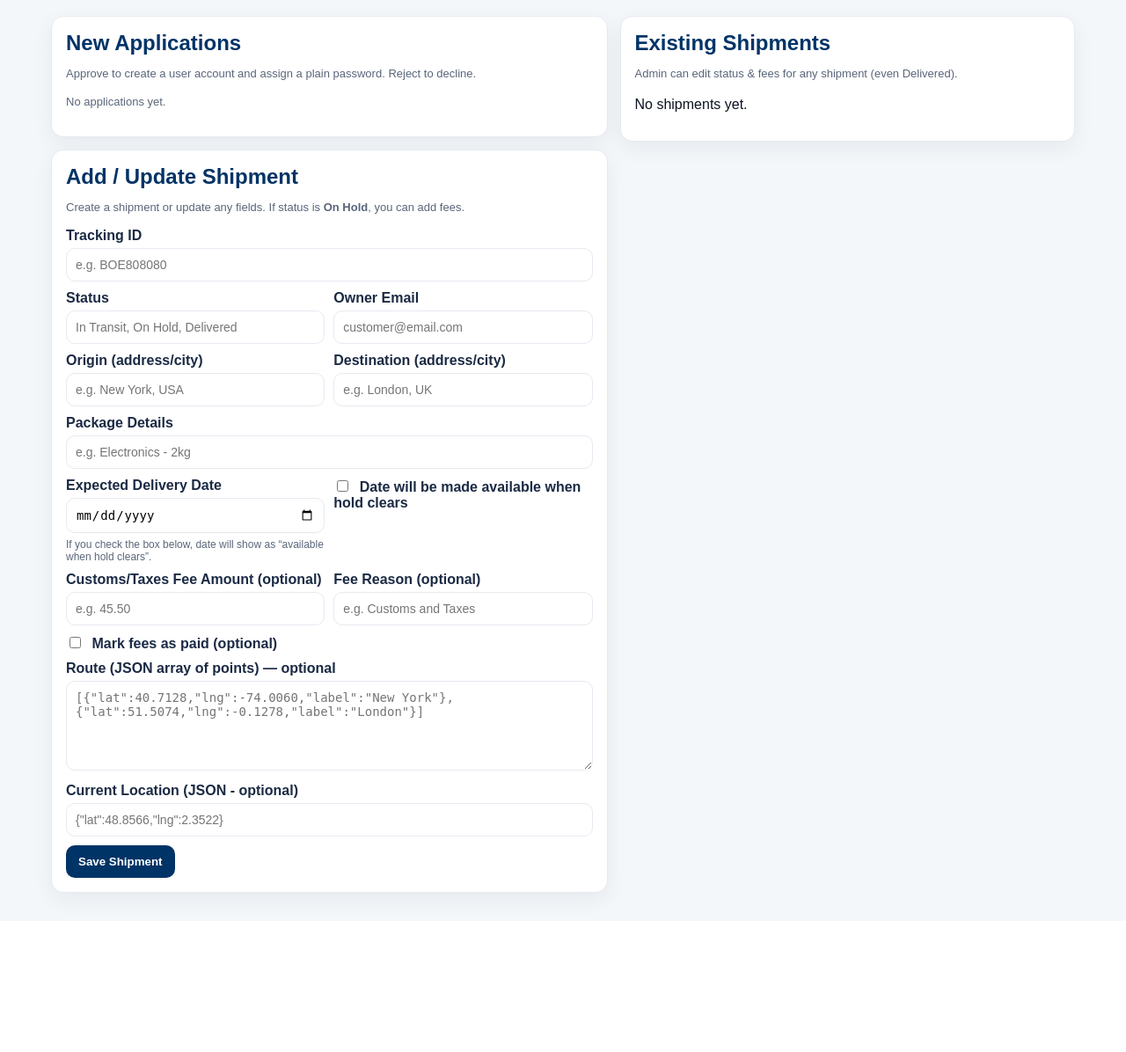
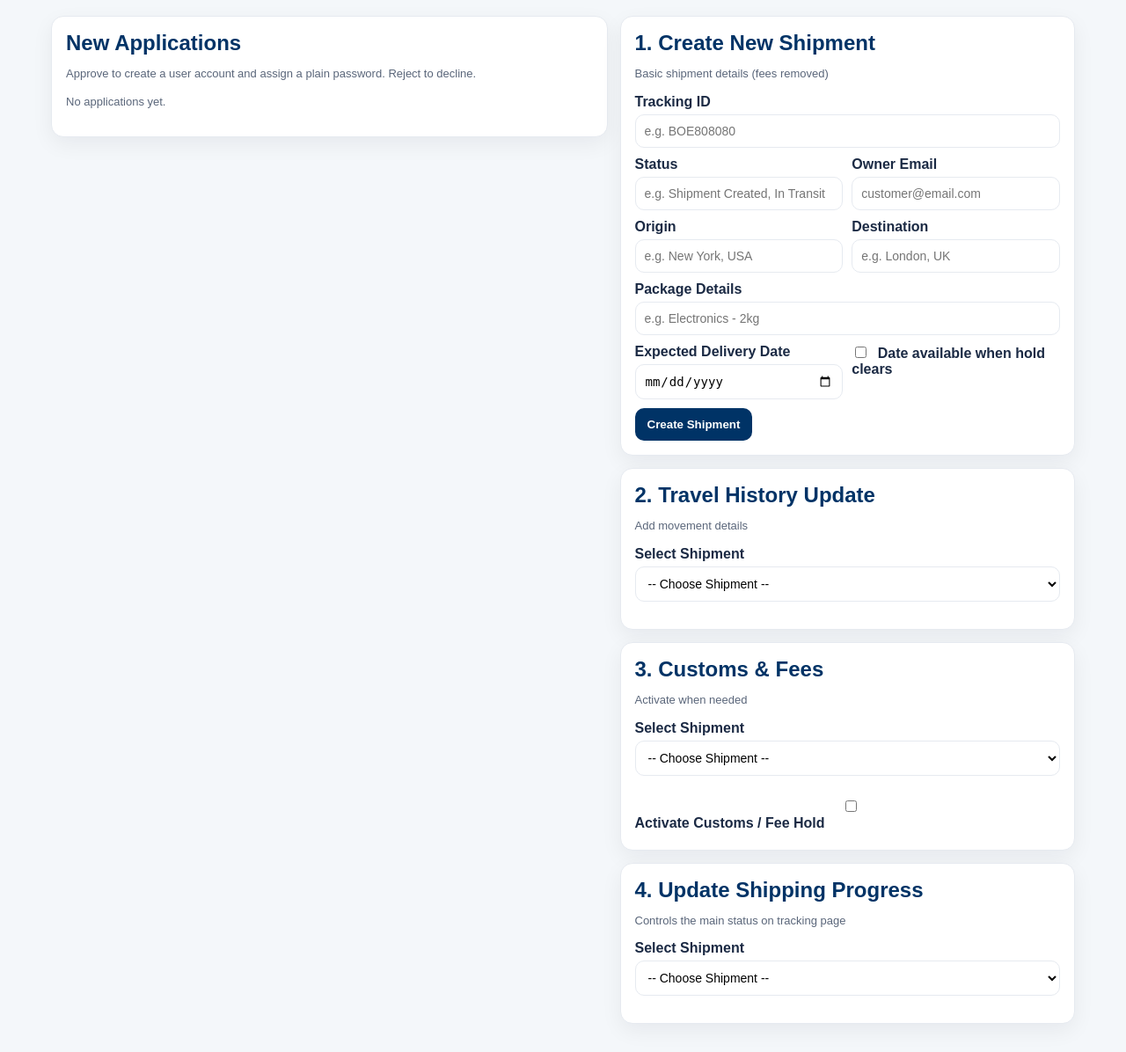
Before and after one commit to derrbdreblove-dot/glopacshipping, a Flask app: template templates/admin.html in a window 1280 px wide. Shown: the part 109-1305 px from the top of the page at 88% size. Before the commit the page ends 1145 px from the top, so only its background shows below. Run offline with Flask 3, Linux system fonts and the light colour scheme; the template is opened without the code that fills it, so the values that code supplies are empty; parts of the project's set-up code (start-up, migrations or seed data) failed here and were passed over.

Commit message:
Add files via upload

```diff
--- a/templates/admin.html
+++ b/templates/admin.html
@@ -75,6 +75,7 @@ textarea{resize:vertical}
   font-weight:900;
   cursor:pointer;
   margin-top:10px;
+  margin-right:8px;
 }
 .btn:hover{background:var(--brand2);}
 .btn-good{background:var(--good);}
@@ -227,12 +228,15 @@ textarea{resize:vertical}
       {% endif %}
     </div>
 
-    <!-- Create / Update shipment -->
+  </div>
+
+   <!-- RIGHT: 4 Main Sections -->
+  <div>
+
+    <!-- 1. Create New Shipment (Now Complete) -->
     <div class="card">
-      <h2>Add / Update Shipment</h2>
-      <p class="muted">
-        Create a shipment or update any fields. If status is <b>On Hold</b>, you can add fees.
-      </p>
+      <h2>1. Create New Shipment</h2>
+      <p class="muted">Basic shipment details (fees removed)</p>
 
       <form action="/admin" method="post">
         <input type="hidden" name="form_type" value="shipment">
@@ -243,7 +247,7 @@ textarea{resize:vertical}
         <div class="two">
           <div>
             <label>Status</label>
-            <input type="text" name="status" required placeholder="In Transit, On Hold, Delivered">
+            <input type="text" name="status" required placeholder="e.g. Shipment Created, In Transit">
           </div>
           <div>
             <label>Owner Email</label>
@@ -253,11 +257,11 @@ textarea{resize:vertical}
 
         <div class="two">
           <div>
-            <label>Origin (address/city)</label>
+            <label>Origin</label>
             <input type="text" name="origin" placeholder="e.g. New York, USA">
           </div>
           <div>
-            <label>Destination (address/city)</label>
+            <label>Destination</label>
             <input type="text" name="destination" placeholder="e.g. London, UK">
           </div>
         </div>
@@ -269,176 +273,149 @@ textarea{resize:vertical}
           <div>
             <label>Expected Delivery Date</label>
             <input type="date" name="estimated_delivery">
-            <div class="small">If you check the box below, date will show as “available when hold clears”.</div>
           </div>
           <div>
             <label>
               <input type="checkbox" name="estimated_delivery_tbd_on_hold" style="width:auto;margin-right:8px;">
-              Date will be made available when hold clears
+              Date available when hold clears
             </label>
           </div>
         </div>
 
-        <div class="two">
-          <div>
-            <label>Customs/Taxes Fee Amount (optional)</label>
-            <input type="number" step="0.01" name="fees_amount" placeholder="e.g. 45.50">
-          </div>
-          <div>
-            <label>Fee Reason (optional)</label>
-            <input type="text" name="fees_reason" placeholder="e.g. Customs and Taxes">
-          </div>
-        </div>
-
-        <label>
-          <input type="checkbox" name="fees_paid" style="width:auto;margin-right:8px;">
-          Mark fees as paid (optional)
-        </label>
-
-        <label>Route (JSON array of points) — optional</label>
-        <textarea name="route" rows="5"
-          placeholder='[{"lat":40.7128,"lng":-74.0060,"label":"New York"}, {"lat":51.5074,"lng":-0.1278,"label":"London"}]'></textarea>
-
-        <label>Current Location (JSON - optional)</label>
-        <input type="text" name="current_location" placeholder='{"lat":48.8566,"lng":2.3522}'>
-
-        <button class="btn" type="submit">Save Shipment</button>
+        <button class="btn" type="submit">Create Shipment</button>
       </form>
     </div>
-  </div>
 
-  <!-- RIGHT: Shipments -->
-  <div>
+    <!-- 2. Travel History Update -->
     <div class="card">
-      <h2>Existing Shipments</h2>
-      <p class="muted">Admin can edit status & fees for any shipment (even Delivered).</p>
+      <h2>2. Travel History Update</h2>
+      <p class="muted">Add movement details</p>
 
-      {% if shipments %}
-        <ul class="list">
-          {% for ship in shipments %}
-            <li class="item">
-              <div class="topline">
-                <div>
-                  <div class="tid">{{ ship.tracking_id }} — {{ ship.status }}</div>
-                  <div class="small"><b>Owner:</b> {{ ship.owner_email or "Unassigned" }}</div>
-                  {% if ship.origin or ship.destination %}
-                    <div class="small"><b>From:</b> {{ ship.origin or "-" }} • <b>To:</b> {{ ship.destination or "-" }}</div>
-                  {% endif %}
+      <label>Select Shipment</label>
+      <select id="travel-select" style="margin-bottom:15px;width:100%;">
+        <option value="">-- Choose Shipment --</option>
+        {% for ship in shipments %}
+          <option value="{{ ship.tracking_id }}">{{ ship.owner_email }} — {{ ship.tracking_id }}</option>
+        {% endfor %}
+      </select>
 
-                  {% if ship.estimated_delivery_tbd_on_hold %}
-                    <div class="small"><b>Expected delivery:</b> Date will be made available when hold clears</div>
-                  {% elif ship.estimated_delivery %}
-                    <div class="small"><b>Expected delivery:</b> {{ ship.estimated_delivery }}</div>
-                  {% endif %}
+      <div id="travel-form-area" style="display:none;">
+        <form action="" method="post" id="travel-form">
+          <label>Date & Time</label>
+          <input type="datetime-local" name="update_datetime" required>
 
-                  {% if ship.fees and not ship.fees.paid %}
-                    {% if ship.fees.payment_submitted %}
-                      <div class="pill pill-pending">Payment Submitted</div>
-                    {% else %}
-                      <div class="pill pill-hold">On Hold (Unpaid Fees)</div>
-                    {% endif %}
-                  {% elif ship.fees and ship.fees.paid %}
-                    <div class="pill pill-paid">Fees Paid</div>
-                  {% endif %}
+          <label>Activity</label>
+          <textarea name="progress_note" rows="3" placeholder="Package arrived at facility..."></textarea>
 
-                  <!--  UPDATED: Added Open Chat link -->
-                  <div class="small" style="margin-top:8px; display:flex; gap:14px; flex-wrap:wrap;">
-                    <a href="/track?tracking_id={{ ship.tracking_id }}">View tracking</a>
-                    <a href="/admin/chat/{{ ship.tracking_id }}" style="font-weight:900;">Open chat</a>
-                  </div>
-                </div>
+          <label>Location / Hub</label>
+          <input type="text" name="update_location" placeholder="e.g. Paris Sorting Hub">
 
-                <form action="/delete/{{ ship.tracking_id }}" method="post">
-                  <button type="submit" class="btn btn-danger">Delete</button>
-                </form>
-              </div>
+          <label>Current City</label>
+          <input type="text" name="current_city" placeholder="e.g. Paris, France">
 
-              <!-- INLINE EDIT FORM -->
-              <form action="/admin/update/{{ ship.tracking_id }}" method="post">
-                <div class="inline-form">
-                  <div>
-                    <label>Status</label>
-                    <select name="status" required>
-                      {% set st = ship.status or "" %}
-                      <option value="{{ st }}">{{ st if st else "Choose…" }}</option>
+          <button class="btn btn-good" type="submit">Add Travel Update</button>
+          <a href="#" id="view-btn-travel" class="btn" target="_blank">View Shipment</a>
+          <a href="#" id="msg-btn-travel" class="btn">Message Customer</a>
+        </form>
+      </div>
+    </div>
 
-                      <option value="Label Created">Label Created</option>
-                      <option value="Picked Up">Picked Up</option>
-                      <option value="In Transit">In Transit</option>
-                      <option value="Arrived at Destination Country">Arrived at Destination Country</option>
+    <!-- 3. Customs & Fees -->
+    <div class="card">
+      <h2>3. Customs & Fees</h2>
+      <p class="muted">Activate when needed</p>
 
-                      <!--  ADDED (as requested) -->
-                      <option value="Clearance Update">Clearance Update</option>
-                      <option value="Clearance Process Successful">Clearance Process Successful</option>
-                      <option value="Awaiting Dispatch">Awaiting Dispatch</option>
-                      <!--  END ADDED -->
+      <label>Select Shipment</label>
+      <select id="customs-select" style="margin-bottom:15px;width:100%;">
+        <option value="">-- Choose Shipment --</option>
+        {% for ship in shipments %}
+          <option value="{{ ship.tracking_id }}">{{ ship.owner_email }} — {{ ship.tracking_id }}</option>
+        {% endfor %}
+      </select>
 
-                      <option value="Out for Delivery">Out for Delivery</option>
-                      <option value="Delivered">Delivered</option>
-                      <option value="Delayed">Delayed</option>
-                      <option value="On Hold">On Hold</option>
-                      <option value="Custom Status">Custom Status</option>
-                    </select>
-                    <div class="small">Choose “Custom Status” then type below.</div>
-                  </div>
+      <label><input type="checkbox" id="activate-customs"> Activate Customs / Fee Hold</label>
 
-                  <div>
-                    <label>Fees Amount</label>
-                    <input type="number" step="0.01" name="fees_amount"
-                           value="{{ ship.fees.amount if ship.fees and ship.fees.amount is not none else '' }}"
-                           placeholder="e.g. 125.00">
-                  </div>
+      <div id="customs-form-area" style="display:none;">
+        <form action="" method="post" id="customs-form">
+          <label>Fee Amount</label>
+          <input type="number" step="0.01" name="fees_amount" placeholder="125.00">
 
-                  <div>
-                    <label>Fees Reason</label>
-                    <input type="text" name="fees_reason"
-                           value="{{ ship.fees.reason if ship.fees and ship.fees.reason else '' }}"
-                           placeholder="e.g. Customs and Taxes">
-                  </div>
+          <label>Fee Reason</label>
+          <input type="text" name="fees_reason" placeholder="Customs and Taxes">
 
-                  <div class="full">
-                    <label>Expected Delivery Date</label>
-                    <input type="date" name="estimated_delivery" value="{{ ship.estimated_delivery or '' }}">
-                    <label style="margin-top:10px;">
-                      <input type="checkbox" name="estimated_delivery_tbd_on_hold" style="width:auto;margin-right:8px;"
-                             {% if ship.estimated_delivery_tbd_on_hold %}checked{% endif %}>
-                      Date will be made available when hold clears
-                    </label>
-                  </div>
+          <label>New Expected Delivery Date</label>
+          <input type="date" name="estimated_delivery">
 
-                  <div class="full">
-                    <label>If “Custom Status”, type here</label>
-                    <input type="text" name="custom_status" placeholder="e.g. Held at Sorting Facility">
-                  </div>
+          <button class="btn btn-warn" type="submit">Apply Customs Hold</button>
+          <a href="#" id="view-btn-customs" class="btn" target="_blank">View Shipment</a>
+          <a href="#" id="msg-btn-customs" class="btn">Message Customer</a>
+        </form>
+      </div>
+    </div>
 
-                  <div class="full">
-                    <label>
-                      <input type="checkbox" name="clear_fees" value="1" style="width:auto; margin-right:8px;">
-                      Clear fees (remove fees object)
-                    </label>
-                  </div>
-                </div>
+    <!-- 4. Update Shipping Progress -->
+    <div class="card">
+      <h2>4. Update Shipping Progress</h2>
+      <p class="muted">Controls the main status on tracking page</p>
 
-                <div class="inline-actions">
-                  <button class="btn btn-good" type="submit">Save Changes</button>
-                </div>
-              </form>
+      <label>Select Shipment</label>
+      <select id="progress-select" style="margin-bottom:15px;width:100%;">
+        <option value="">-- Choose Shipment --</option>
+        {% for ship in shipments %}
+          <option value="{{ ship.tracking_id }}">{{ ship.owner_email }} — {{ ship.tracking_id }}</option>
+        {% endfor %}
+      </select>
 
-              {% if ship.fees and ship.fees.payment_submitted and not ship.fees.paid %}
-                <form action="/verify_payment/{{ ship.tracking_id }}" method="post" style="margin-top:8px;">
-                  <button type="submit" class="btn btn-warn">Verify & Release</button>
-                </form>
-              {% endif %}
+      <div id="progress-form-area" style="display:none;">
+        <form action="" method="post" id="progress-form">
+          <label>New Status</label>
+          <input type="text" name="status" placeholder="e.g. In Transit, Customs Clearance, Delivered" required>
 
-            </li>
-          {% endfor %}
-        </ul>
-      {% else %}
-        <p>No shipments yet.</p>
-      {% endif %}
+          <label>Note (optional)</label>
+          <textarea name="progress_note" rows="2"></textarea>
+
+          <button class="btn btn-good" type="submit">Update Progress</button>
+          <a href="#" id="view-btn-progress" class="btn" target="_blank">View Shipment</a>
+        </form>
+      </div>
     </div>
+
   </div>
 
 </div>  </div>
+
+<script>
+  function setupForm(selectId, formId, viewId, msgId = null) {
+    const select = document.getElementById(selectId);
+    if (!select) return;
+
+    select.addEventListener('change', function() {
+      const area = document.getElementById(formId);
+      if (this.value) {
+        area.style.display = 'block';
+        const form = document.getElementById(formId).querySelector('form');
+        if (form) form.action = `/admin/update/${this.value}`;
+
+        if (viewId) {
+          const viewLink = document.getElementById(viewId);
+          if (viewLink) viewLink.href = `/track?tracking_id=${this.value}`;
+        }
+        if (msgId) {
+          const msgLink = document.getElementById(msgId);
+          if (msgLink) msgLink.href = `/admin/chat/${this.value}`;
+        }
+      }
+    });
+  }
+
+  setupForm('travel-select', 'travel-form-area', 'view-btn-travel', 'msg-btn-travel');
+  setupForm('customs-select', 'customs-form-area', 'view-btn-customs', 'msg-btn-customs');
+  setupForm('progress-select', 'progress-form-area', 'view-btn-progress');
+
+  document.getElementById('activate-customs').addEventListener('change', function() {
+    document.getElementById('customs-form-area').style.display = this.checked ? 'block' : 'none';
+  });
+</script>
+
 </body>
 </html>
```
Also changed, not shown: templates/track.html (+66 -140 lines).
